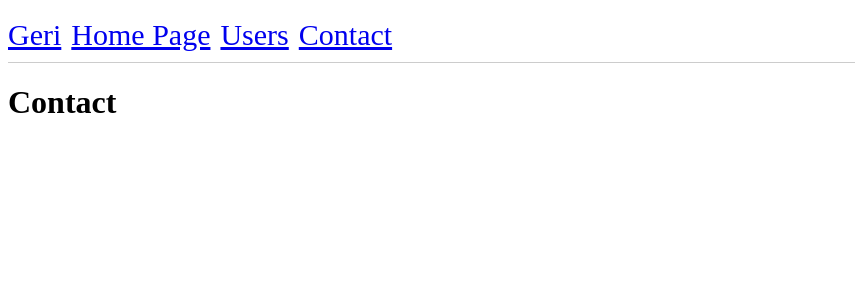
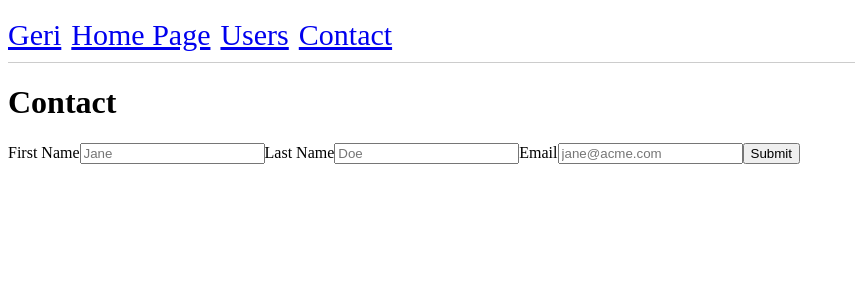
Before and after one commit to gorguluarslan/React-router-dom, a React (Create React App) app: page /contact in a window 1280 px wide. Shown: the top 300 px of the page, without its empty margins (0-855 px from the left). Built offline with nearby package versions, Linux system fonts and the light colour scheme.

Commit message:
update: add formik components

```diff
--- a/src/pages/Dashboard/Contact.js
+++ b/src/pages/Dashboard/Contact.js
@@ -1,9 +1,39 @@
 import React from "react";
+import { Formik, Field, Form } from "formik";
 
 const Contact = () => {
   return (
     <div>
       <h1>Contact</h1>
+
+      <Formik
+        initialValues={{
+          firstName: "",
+          lastName: "",
+          email: "",
+        }}
+        onSubmit={async (values) => {
+          await new Promise((r) => setTimeout(r, 500));
+          alert(JSON.stringify(values, null, 2));
+        }}
+      >
+        <Form>
+          <label htmlFor="firstName">First Name</label>
+          <Field id="firstName" name="firstName" placeholder="Jane" />
+
+          <label htmlFor="lastName">Last Name</label>
+          <Field id="lastName" name="lastName" placeholder="Doe" />
+
+          <label htmlFor="email">Email</label>
+          <Field
+            id="email"
+            name="email"
+            placeholder="jane@acme.com"
+            type="email"
+          />
+          <button type="submit">Submit</button>
+        </Form>
+      </Formik>
     </div>
   );
 };
```
